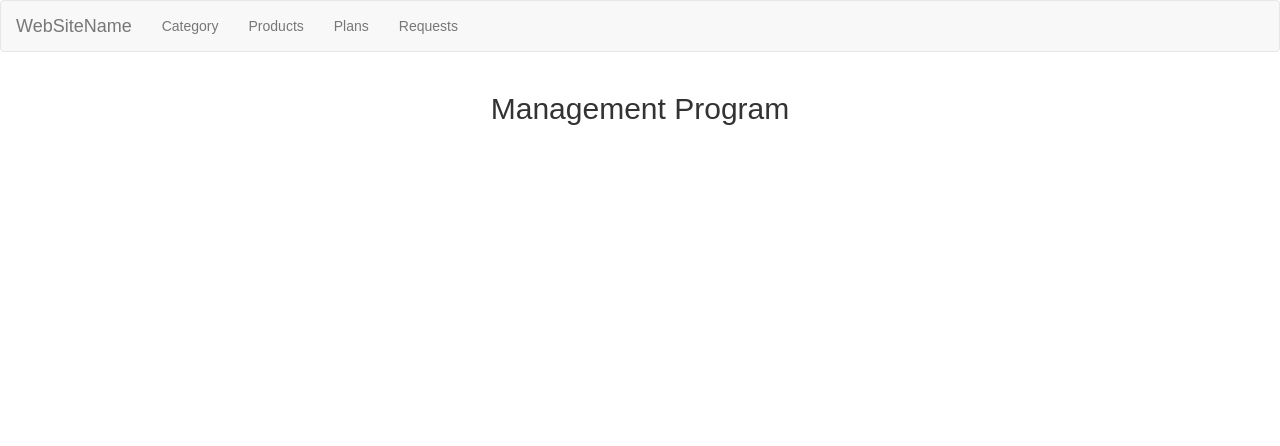
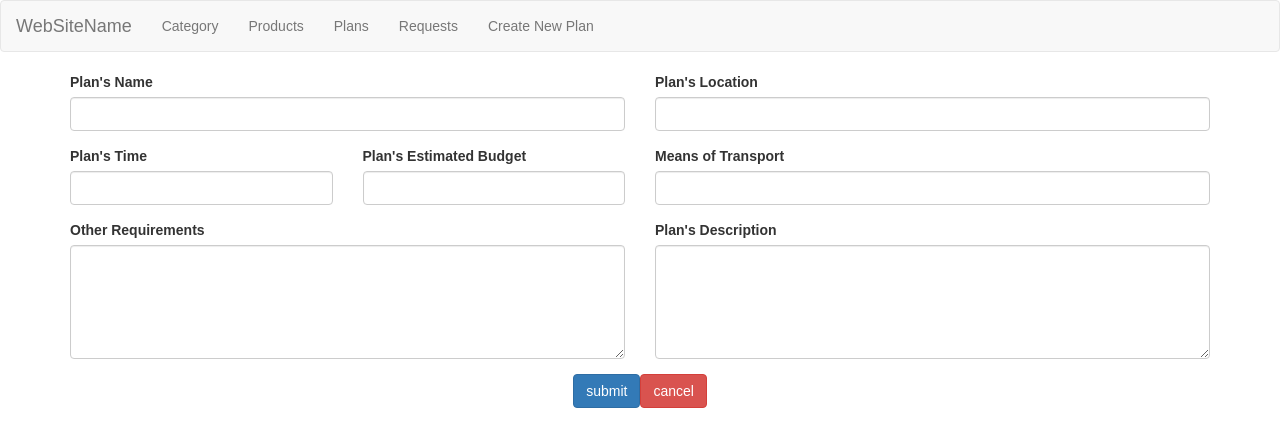
Before and after one commit to phuongzzz/hci, a React (Create React App) app: page /createplan in a window 1280 px wide. Shown: the top 446 px of the page. Built offline with nearby package versions, Linux system fonts and the light colour scheme.

Commit message:
temp commit

```diff
--- a/src/App.js
+++ b/src/App.js
@@ -2,6 +2,7 @@ import React from 'react';
 import { Link, Route } from 'react-router-dom';
 import PlanList from './Plans/PlanList';
 import Request from "./Request/Request";
+import CreatePlan from "./Plans/CreatePlan";
 
 const Home = () => (
   <div>
@@ -35,15 +36,17 @@ class App extends React.Component {
               <li><Link to="/products">Products</Link></li>
               <li><Link to="/plans">Plans</Link></li>
               <li><Link to="/requests">Requests</Link></li>
+              <li><Link to="/createplan">Create New Plan</Link></li>
             </ul>
           </div>
         </nav>
         <div className="container">
-          <Route path="/" component={Home}/>
+          <Route exact={true} path="/" component={Home}/>
           <Route path="/category" component={Category}/>
           <Route path="/products" component={Products}/>
           <Route path="/plans" component={PlanList}/>
           <Route path="/requests" component={Request}/>
+          <Route path="/createplan" component={CreatePlan}/>
         </div>
       </div>
     )
--- /dev/null
+++ b/src/Plans/CreatePlan.js
@@ -0,0 +1,48 @@
+import React from 'react';
+
+export class CreatePlan extends React.Component {
+  render() {
+    return (
+      <div className="row">
+        <div className="col-xs-6 form-group">
+          <label>Plan's Name</label>
+          <input className="form-control" type="text" ref="plan_name"/>
+        </div>
+        <div className="col-xs-6 form-group">
+          <label>Plan's Location</label>
+          <input className="form-control" type="text" ref="location"/>
+        </div>
+        <div className="col-xs-6">
+          <div className="row">
+            <div className="col-xs-12 col-sm-6">
+              <label>Plan's Time</label>
+              <input className="form-control" type="text" ref="time"/>
+            </div>
+            <div className="col-xs-12 col-sm-6">
+              <label>Plan's Estimated Budget</label>
+              <input className="form-control" type="text" ref="budget"/>
+            </div>
+          </div>
+        </div>
+        <div className="col-xs-6 form-group">
+          <label>Means of Transport</label>
+          <input className="form-control" type="text" ref="transport"/>
+        </div>
+        <div className="col-xs-6 form-group">
+          <label>Other Requirements</label>
+          <textarea className="form-control" type="text" ref="requirement" rows={5}/>
+        </div>
+        <div className="col-xs-6 form-group">
+          <label>Plan's Description</label>
+          <textarea className="form-control" type="text" ref="description" rows={5}/>
+        </div>
+        <div className="text-center">
+          <button className="btn btn-primary">submit</button>
+          <button className="btn btn-danger">cancel</button>
+        </div>
+      </div>
+    )
+  }
+}
+
+export default CreatePlan;
```
